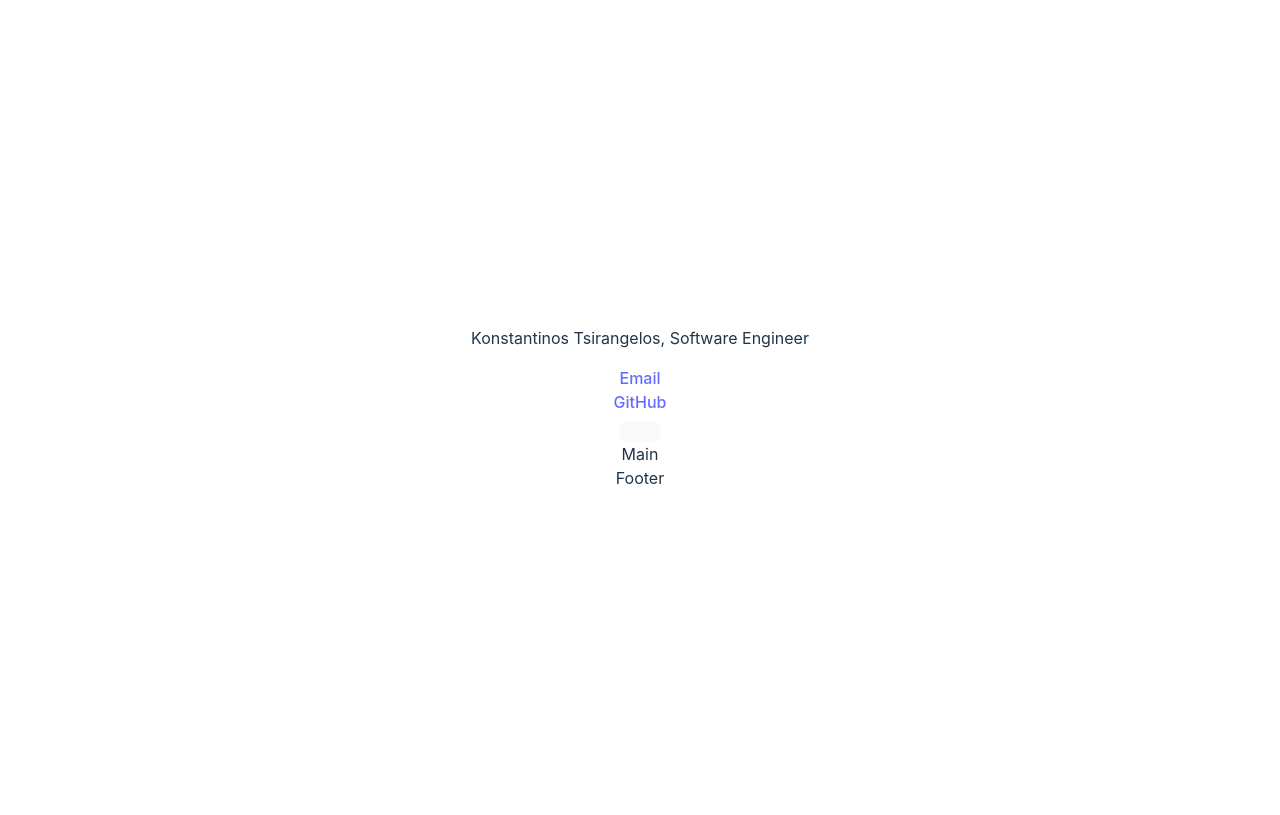
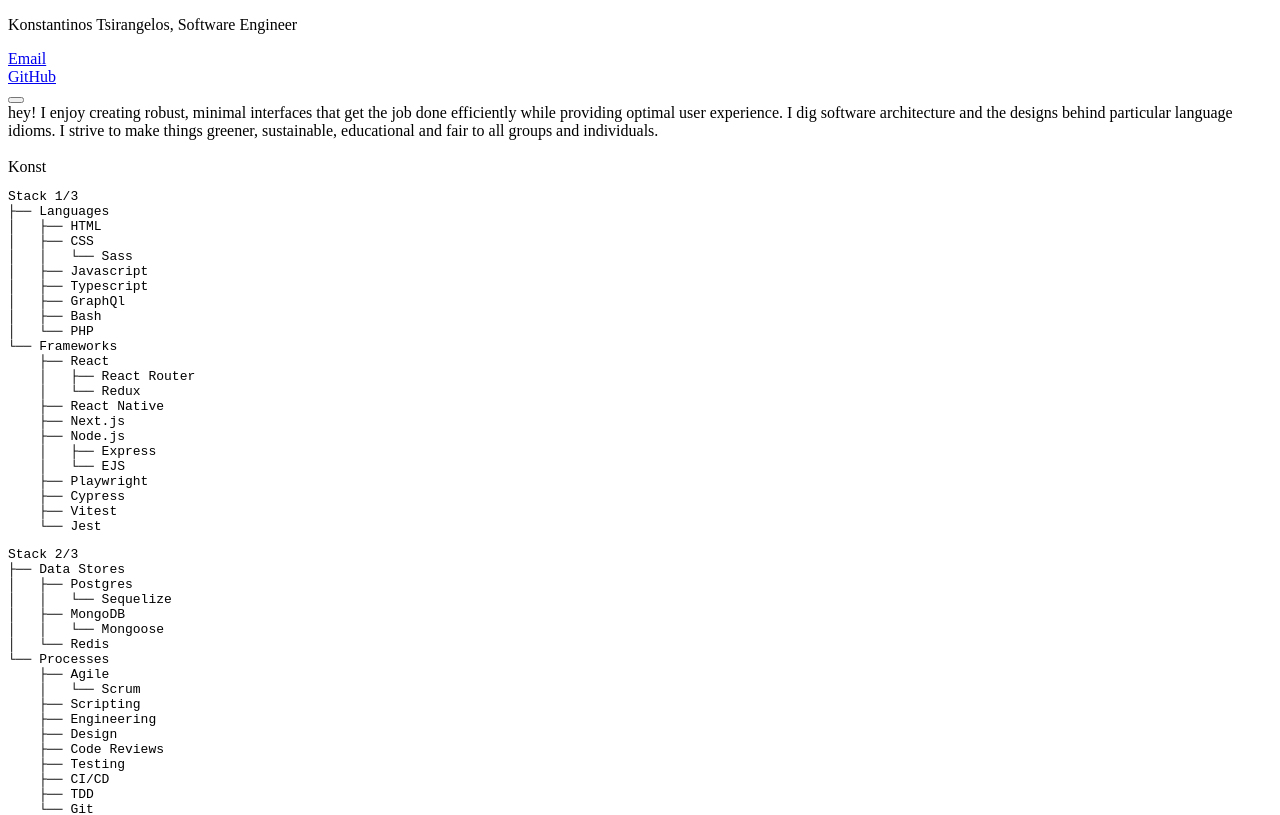
Before and after one commit to ktsirangelos/ktsirangelos.github.io, a React (Vite) app: page / in a window 1280 px wide. Shown: the top 815 px of the page. Built offline with nearby package versions, Linux system fonts and the light colour scheme.

Commit message:
Prototype trees

```diff
--- a/src/App.tsx
+++ b/src/App.tsx
@@ -1,4 +1,4 @@
-import "./App.css";
+// import "./App.css";
 import { Header } from "./header/Header";
 import { Main } from "./main/Main";
 import { Footer } from "./footer/Footer";
--- a/src/index.tsx
+++ b/src/index.tsx
@@ -1,7 +1,7 @@
 import React from "react";
 import ReactDOM from "react-dom/client";
 import { App } from "./App.tsx";
-import "./index.css";
+// import "./index.css";
 
 ReactDOM.createRoot(document.getElementById("root")!).render(
   <React.StrictMode>
--- a/src/main/Main.tsx
+++ b/src/main/Main.tsx
@@ -1,3 +1,174 @@
+type TreeNode = {
+  [key: string]: null | TreeNode;
+} | null;
+
+/**
+ * Converts a JavaScript object into a visual tree-like representation.
+ * @param inputObject - The JavaScript object to convert into a tree.
+ * @param linePrefix - The prefix to use for each line in the tree.
+ * @param isRootNode - Whether the current object is the root node.
+ * @returns The visual representation of the object as a tree.
+ * @throws If the input object is not a non-null object,
+ *         if keys in the input object are not unique,
+ *         or if the value for any key is neither an object nor null.
+ */
+const objectToTree = function (
+  inputObject: TreeNode,
+  linePrefix = "",
+  isRootNode = true,
+): string {
+  if (Array.isArray(inputObject)) {
+    throw new Error("Arrays are not allowed as input");
+  }
+
+  if (typeof inputObject !== "object" || inputObject === null) {
+    throw new Error("Input object must be a non-null object");
+  }
+
+  let tree = "";
+  const currentKeys = Object.keys(inputObject);
+
+  currentKeys.forEach((key, index) => {
+    const isLast = index === currentKeys.length - 1;
+
+    tree += `${linePrefix}${isRootNode ? "" : isLast ? "└── " : "├── "}${key}\n`;
+
+    if (inputObject[key] !== null && typeof inputObject[key] === "object") {
+      const childPrefix = isRootNode
+        ? linePrefix
+        : linePrefix + (isLast ? "    " : "│   ");
+
+      try {
+        tree += objectToTree(inputObject[key], childPrefix, false);
+      } catch (error) {
+        throw new Error(
+          `Error processing key '${key}': ${(error as Error).message}`,
+        );
+      }
+    } else if (inputObject[key] !== null) {
+      throw new Error(
+        `Value for key '${key}' must be either an object or null`,
+      );
+    }
+  });
+
+  return tree;
+};
+
+const About = () => {
+  return (
+    <>
+      hey! I enjoy creating robust, minimal interfaces that get the job done
+      efficiently while providing optimal user experience. I dig software
+      architecture and the designs behind particular language idioms. I strive
+      to make things greener, sustainable, educational and fair to all groups
+      and individuals.
+      <br />
+      <br />
+      Konst
+    </>
+  );
+};
+
+const treeObjects: TreeNode[] = [
+  {
+    "Stack 1/3": {
+      Languages: {
+        HTML: null,
+        CSS: {
+          Sass: null,
+        },
+        Javascript: null,
+        Typescript: null,
+        GraphQl: null,
+        Bash: null,
+        PHP: null,
+      },
+      Frameworks: {
+        React: {
+          "React Router": null,
+          Redux: null,
+        },
+        "React Native": null,
+        "Next.js": null,
+        "Node.js": {
+          Express: null,
+          EJS: null,
+        },
+        Playwright: null,
+        Cypress: null,
+        Vitest: null,
+        Jest: null,
+      },
+    },
+  },
+
+  {
+    "Stack 2/3": {
+      "Data Stores": {
+        Postgres: {
+          Sequelize: null,
+        },
+        MongoDB: {
+          Mongoose: null,
+        },
+        Redis: null,
+      },
+      Processes: {
+        Agile: {
+          Scrum: null,
+        },
+        Scripting: null,
+        Engineering: null,
+        Design: null,
+        "Code Reviews": null,
+        Testing: null,
+        "CI/CD": null,
+        TDD: null,
+        Git: {
+          Gitflow: null,
+          GitHub: null,
+          GitLab: null,
+        },
+      },
+    },
+  },
+
+  {
+    "Stack 3/3": {
+      Tools: {
+        "Command Line": null,
+        "Tmux/Neovim": null,
+        "Yarn/Npm": null,
+        Composer: null,
+        Prettier: null,
+        ESLint: null,
+        Vite: null,
+        Docker: null,
+        Kubernetes: null,
+        Nginx: null,
+        AI: {
+          ChatGPT: null,
+          Gemini: null,
+          Copilot: null,
+        },
+      },
+    },
+  },
+];
+
+const Tree = ({ object }: { object: TreeNode }) => {
+  const treeString = objectToTree(object);
+  return <pre>{treeString}</pre>;
+};
+
 export const Main = () => {
-  return <>Main</>;
+  return (
+    <>
+      <About />
+      {treeObjects.map((stack, index) => (
+        <Tree key={index} object={stack} />
+      ))}
+    </>
+  );
 };
```
Also changed, not shown: src/main/objectToTree.js (added, +18 -0 lines).
